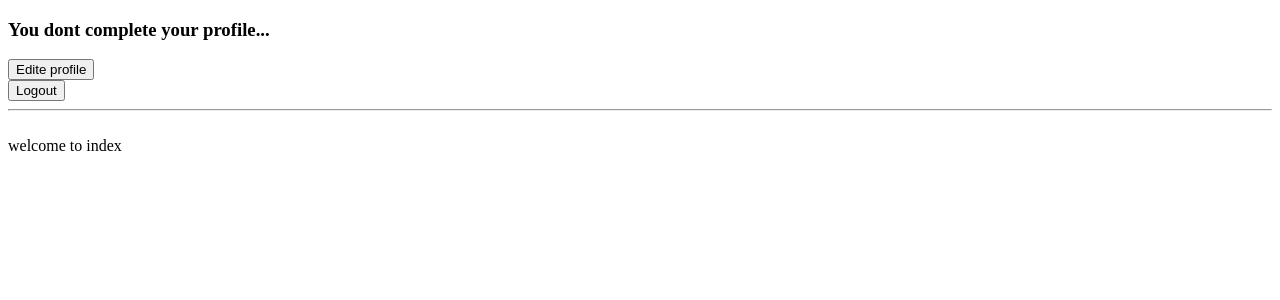
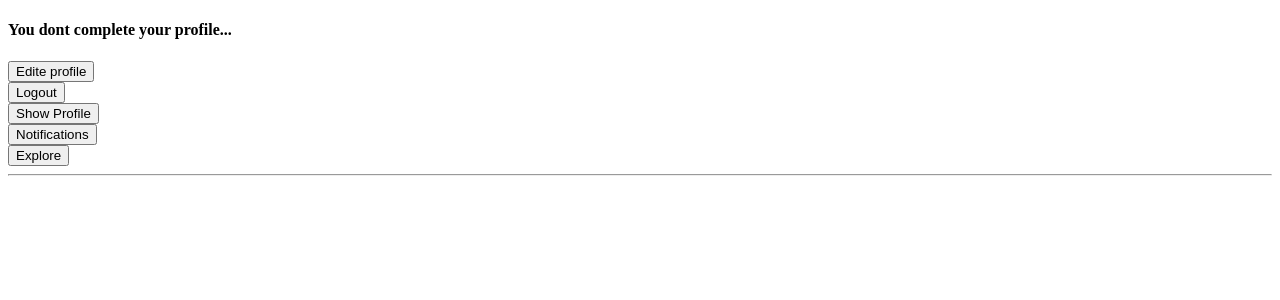
Before and after one commit to Amin-Bajelan/instagram-clone-Django-CBV, a Django app: page /posts/index/ in a window 1280 px wide. Shown: the top 300 px of the page. Run offline with Django 5.2, Linux system fonts and the light colour scheme; the visitor is signed in with stand-in values (Sample User, id 1); data comes from the database, SQL or seed files in the repository; data that the repository does not hold is empty.

Commit message:
create explore and show post url and view

```diff
--- a/accounts/models.py
+++ b/accounts/models.py
@@ -51,7 +51,7 @@
     is_complete = models.BooleanField(default=False)
 
     def __str__(self):
-        return f"Profile of {self.user.email}"
+        return f"{self.user_name}"
 
 
 @receiver(post_save, sender=User)
--- a/accounts/urls.py
+++ b/accounts/urls.py
@@ -4,5 +4,6 @@
 urlpatterns = [
     path('accounts/signup/', views.SignUpView.as_view(), name='signup'),
     path('accounts/', include('django.contrib.auth.urls')),
+    path('show_profile/', views.ShowProfileView.as_view(), name='show_profile'),
     path('edite_profile/',views.EditeProfileView.as_view(),name='edite_profile'),
 ]
--- a/posts/models.py
+++ b/posts/models.py
@@ -1,5 +1,5 @@
 from django.db import models
-from accounts.models import User
+from accounts.models import User, Profile
 
 
 # Create your models here.
--- a/posts/urls.py
+++ b/posts/urls.py
@@ -3,4 +3,5 @@
 
 urlpatterns = [
     path('index/', views.IndexView.as_view(), name='index_post'),
+    path('explore/', views.ExploreView.as_view(), name='explore_post'),
 ]
--- a/posts/views.py
+++ b/posts/views.py
@@ -12,4 +12,15 @@
     def get_context_data(self, **kwargs):
         context = super().get_context_data(**kwargs)
         context['profile'] = Profile.objects.get(user=self.request.user)
+        context['posts'] = Post.objects.all()
+
         return context
+
+
+class ExploreView(ListView):
+    model = Post
+    template_name = 'posts/explore.html'
+    context_object_name = 'posts'
+
+    def get_queryset(self):
+        return Post.objects.filter(user__profile__is_private=False).order_by('-date_posted')
--- a/templates/posts/index.html
+++ b/templates/posts/index.html
@@ -6,26 +6,44 @@
 </head>
 <body>
     {% if profile.user_name %}
-        {{ profile.user_name }}
-        <form method="post" action="{% url "edite_profile" %}">
-            {% csrf_token %}
-            <button type="submit">Edite profile</button>
-        </form>
+        <h4>username: {{ profile.user_name }}</h4>
     {% else %}
         <form method="post" action="{% url "edite_profile" %}">
         {% csrf_token %}
-        <h3>You dont complete your profile...</h3>
+        <h4>You dont complete your profile...</h4>
         <button type="submit">Edite profile</button>
         </form>
     {% endif %}
+
     <form method="post" action="{% url 'logout' %}">
         {% csrf_token %}
         <button type="submit">Logout</button>
     </form>
 
+    <a href="{% url 'show_profile' %}">
+                <button type="submit">Show Profile</button>
+    </a>
+    <br>
+    <a href="">
+        <button type="submit">Notifications</button>
+    </a>
+    <br>
+    <a href="{% url 'explore_post' %}">
+        <button type="submit">Explore</button>
+    </a>
+
+
     <hr>
     <br>
-welcome to index
+
+    {% for i in posts %}
+        {% if i.user.profile.user_name %}
+        <h3>{{ i.user.profile.user_name }}</h3>
+        {% else %}
+            {{ i.user }}
+        {% endif %}
+        <img height="200px" src="{{ i.image.url }}" alt="">
+    {% endfor %}
 
 </body>
 </html>
```
Also changed, not shown: accounts/views.py (+12 -1 lines), templates/accounts/show_profile.html (added, +31 -0 lines), templates/posts/explore.html (added, +16 -0 lines), posts/migrations/0002_alter_post_user.py (added), posts/migrations/0003_alter_post_user.py (added).
